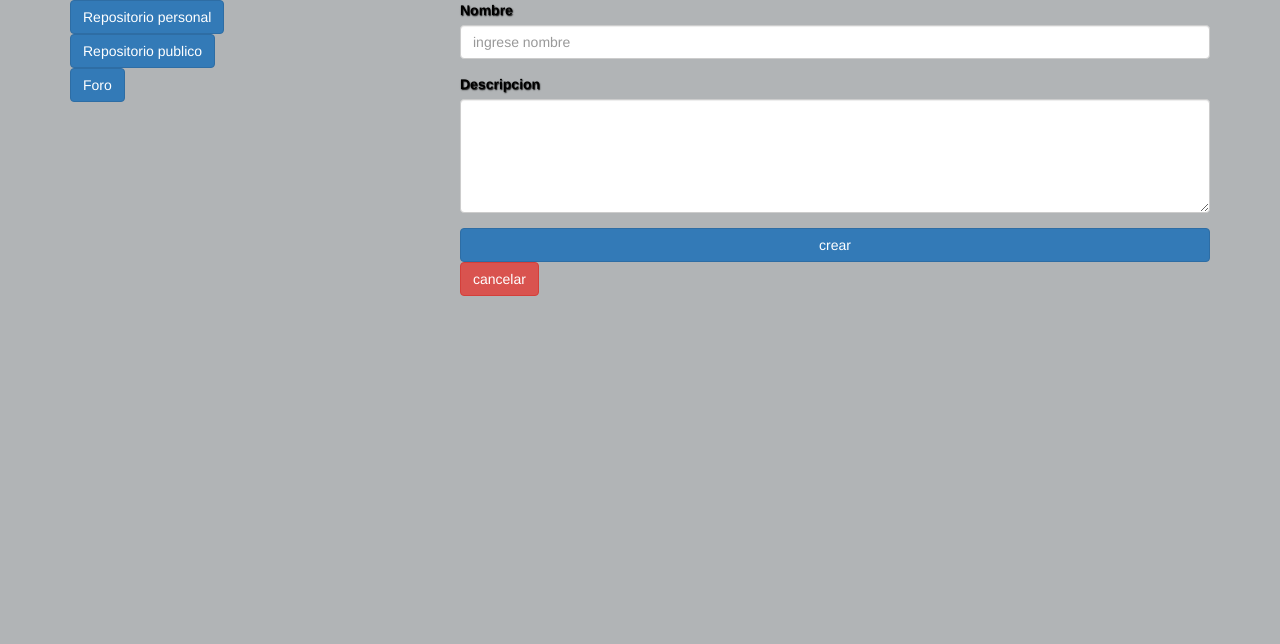
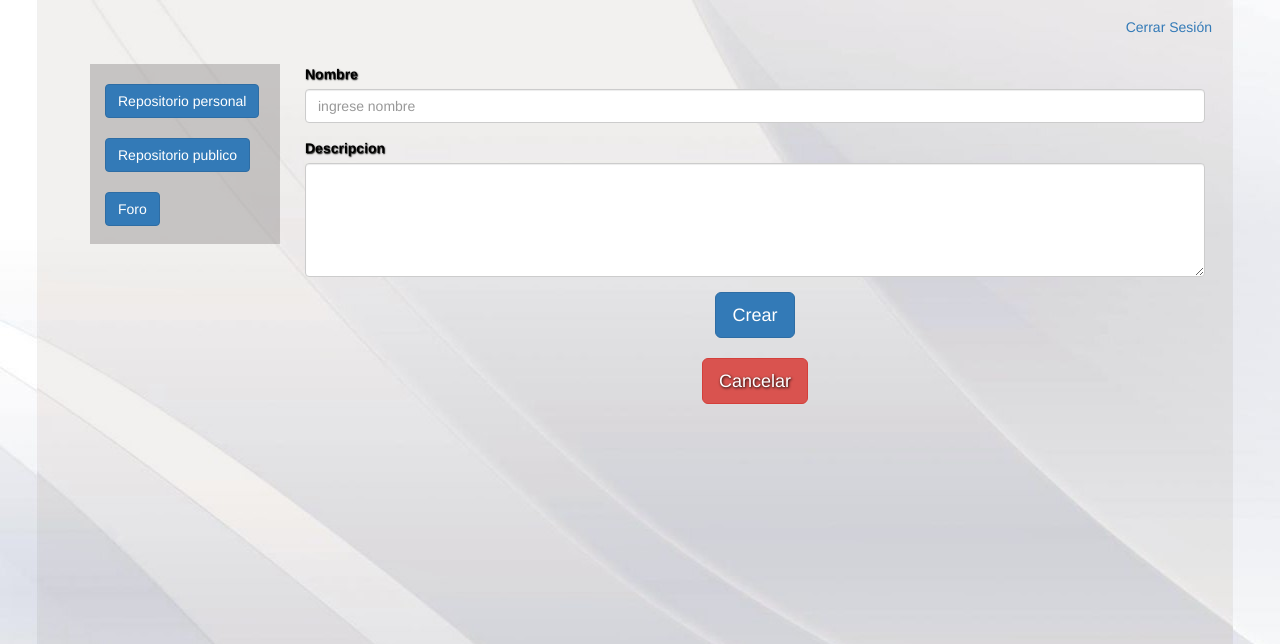
Before and after one commit to AngelDYaAg/proyectoLibres, a PHP site: page /nuevoForo.php in a window 1280 px wide. Shown: the top 644 px of the page. Run offline with PHP 8.4, Linux system fonts and the light colour scheme; a user stored in the database is signed in.

Commit message:
Arreglo Interfaces

```diff
--- a/nuevoForo.php
+++ b/nuevoForo.php
@@ -36,7 +36,8 @@ if(isset($_POST['submit'])){//verificar informacion enviada por POST
     }
 
     try {
-			$statement = $conexion->query("INSERT INTO foro (NOMBREFORO,DESCRIPCIONFORO,IDAUTORFORO,NOMBREAUTORFORO) VALUES ('$nombre','$descripcion',$IDUSUARIO,'$NOMBRECOMPLETO')");
+      $fecha=date('Y-m-d');
+			$statement = $conexion->query("INSERT INTO foro (NOMBREFORO,DESCRIPCIONFORO,IDAUTORFORO,NOMBREAUTORFORO,FECHA) VALUES ('$nombre','$descripcion',$IDUSUARIO,'$NOMBRECOMPLETO','$fecha')");
 			header('Location: foro.php');
 		} catch (Exception $e) {
 			echo "error: " . $e->getMessage();
@@ -56,17 +57,28 @@ if(isset($_POST['submit'])){//verificar informacion enviada por POST
   ?>
 </head>
 <!-- cuerpo del la página -->
-<body>
-  <div class="container">
-    <div class="row">
-      <div class="col-sm-4">
+<body id="fondorepositorio">
+<div class="container">
+      <div class="row" style="text-align: right;">
+        <a class="btn btn-link" href="cerrarSesion.php" role="button">Cerrar Sesión</a><!-- entrada del boton cerrar sesion  -->
+      </div>
+  </div>
+
+  <div class="containerRepositorio1">
+
+      <div class="col-sm-1">
+        <br>
         <a class="btn btn-primary" href="repositorio.php" role="button">Repositorio personal</a><!-- entrada del boton Repositorio personal  -->
+        <br>
         <br>
         <a class="btn btn-primary" href="repositorio.php" role="button">Repositorio publico</a><!-- entrada del boton Repositorio publico  -->
         <br>
+        <br>
         <a class="btn btn-primary" href="foro.php" role="button">Foro</a><!-- entrada del boton Foro  -->
       </div>
-      <div class="col-sm-8">
+
+
+      <div class="col-sm-9">
         <form action="<?php echo htmlspecialchars($_SERVER['PHP_SELF']); ?>" method="post"><!--enviar parametros por Post-->
           <div class="form-group">
             <label for="inputNombre">Nombre</label><!-- label Nombre -->
@@ -81,11 +93,17 @@ if(isset($_POST['submit'])){//verificar informacion enviada por POST
               <?php echo $errores; ?>
             </div>
           <?php endif ?>
-          <input class="btn btn-primary btn-block" type="submit" name="submit" value="crear"><!-- entrada del boton crear -->
-          <a class="btn btn-danger" href="foro.php" role="button">cancelar</a><!-- entrada del boton cancelar -->
+          <div class="text-center">
+            <button class="btn btn-primary btn-lg" type="submit" name="submit" value="Crear">Crear</button><!-- entrada del boton crear -->
+          </div>
+          <br>
+          <div class="text-center">
+            <a class="btn btn-danger btn-lg" href="foro.php" role="button">Cancelar</a><!-- entrada del boton cancelar -->
+          </div>
         </form>
       </div>
-    </div>
+
+
   </div>
 </body>
 
```
Also changed, not shown: Cambios_BD/Cambios_Foro_26-06-2019.sql (+7 -0 lines), eliminar_foro.php (added, +12 -0 lines), foro.php (+42 -21 lines).
